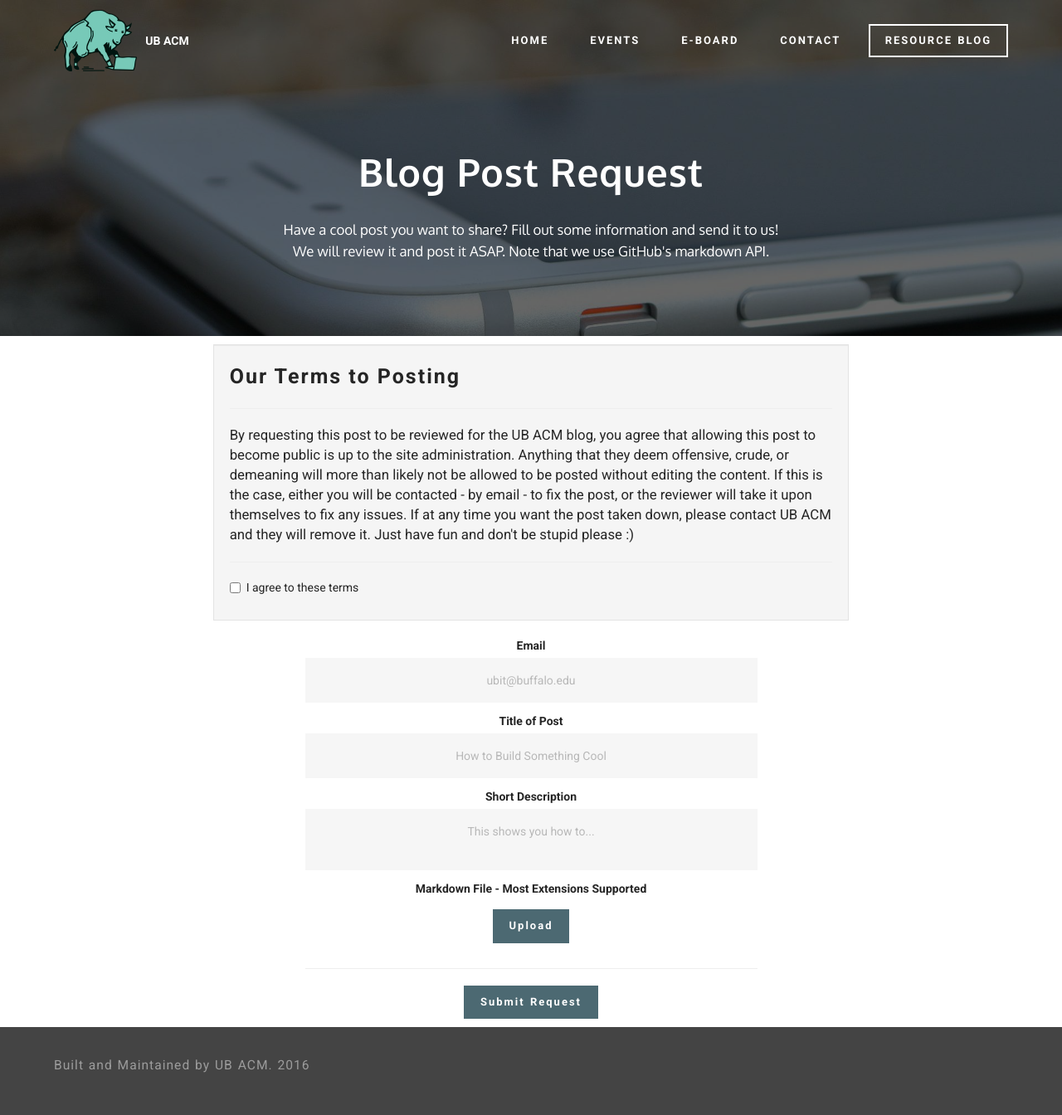
After one commit to StephenOrJames/ubacm-website-2016, a Django app: page /blog/request in a window 1280 px wide. The commit adds this page. Shown: the whole page at 83% size. Run offline with Django 3.2, Linux system fonts and the light colour scheme; some libraries are stand-ins or nearby versions.

Commit message:
Post requests added

```diff
--- a/blog/urls.py
+++ b/blog/urls.py
@@ -4,4 +4,5 @@ from blog import views
 urlpatterns = [
     url(r'^$', views.index, name="index"),
     url(r'^post/(?P<identity>[a-zA-Z0-9]{,16})$', views.view_post, name="post"),
+    url(r'^request$', views.request_post, name="request"),
 ]
--- a/blog/views.py
+++ b/blog/views.py
@@ -1,4 +1,5 @@
 from django.contrib import messages
+from django.contrib.auth.models import User
 from django.core.paginator import Paginator, PageNotAnInteger, EmptyPage
 from django.http import HttpResponse
 from django.shortcuts import render, redirect
@@ -6,7 +7,11 @@ from django.template import Template, Context
 from django.template.response import TemplateResponse
 from itertools import chain
 
-from blog.models import Post
+from contacts.models import Profile
+from lib import check_lengths, random_generator
+
+from blog.models import Post, PostRequest
+from lib.ubitscrap import get_name
 
 
 def index(request):
@@ -42,3 +47,41 @@ def view_post(request, identity):
         # return render(request, 'blogpost.html', {'post': post})
     messages.error(request, "The identity was either missing or not found.")
     return redirect('blog:index')
+
+
+def request_post(request):
+    if request.method == 'POST':
+        file = request.FILES['file']
+        title = request.POST.get('title', "")
+        description = request.POST.get('description', "")
+        email = request.POST.get('email', "")
+        if not file or not check_lengths(title, description, email):
+            messages.error(request, "Something does not look right; either too short or empty.")
+            return redirect('blog:request')
+        user = User.objects.filter(email=email).first()
+        if not user:
+            if not email.endswith('@buffalo.edu'):
+                messages.error(request, "Must be a UB email")
+                return redirect('blog:request')
+            if len(email) < 14:
+                messages.error(request, "Email is too short")
+            ubit = str(email).split('@')[0]
+            name_list = get_name(ubit)
+            if None in name_list:
+                messages.error(request, "That name was not found")
+                return redirect('index')
+            user = User.objects.create_user(ubit, email, random_generator(), first_name=name_list[0],
+                                            last_name=name_list[1])
+            user.save()
+            profile = Profile.objects.create(attended=0, user=user, phone_number="00")
+            profile.save()
+        # User exists here, file and fields are good.
+        fileContents = ""
+        for chunk in file.chunks():
+            fileContents += str(chunk.decode("utf-8"))
+        prequest = PostRequest.objects.create(title=title, description=description, author=user, markdown=fileContents)
+        prequest.save()
+        messages.success(request, "Your request was sent!")
+        return redirect('blog:index')
+    elif request.method == 'GET':
+        return render(request, 'request.html')
--- /dev/null
+++ b/templates/request.html
@@ -0,0 +1,137 @@
+{% extends 'layout.html' %}
+{% block content %}
+    {% load static from staticfiles %}
+    <link href="{% static 'pagedown/demo/browser/demo.css' %}" type="text/css" media="all" rel="stylesheet"/>
+    <link href="{% static 'admin/css/pagedown.css' %}" type="text/css" media="all" rel="stylesheet"/>
+    <script type="text/javascript" src="{% static 'pagedown/Markdown.Converter.js' %}"></script>
+    <script type="text/javascript" src="{% static 'pagedown-extra/pagedown/Markdown.Converter.js' %}"></script>
+    <script type="text/javascript" src="{% static 'pagedown/Markdown.Sanitizer.js' %}"></script>
+    <script type="text/javascript" src="{% static 'pagedown/Markdown.Editor.js' %}"></script>
+    <script type="text/javascript" src="{% static 'pagedown-extra/Markdown.Extra.js' %}"></script>
+    <script type="text/javascript" src="{% static 'pagedown_init.js' %}"></script>
+    <script type="text/javascript" src="{% static 'admin/js/pagedown.js' %}"></script>
+    <link type="text/css" rel="stylesheet" href="{% static 'main/mobirise/css/markdown.css' %}"/>
+    <style>code {
+        white-space: pre;
+        background-color: rgba(122, 122, 122, 0.3);
+        color: #000000;
+    }
+
+    html {
+        overflow-x: hidden;
+    }
+
+    h1, h2, h3, h4, h5, h6 {
+        letter-spacing: 2px;
+    }
+
+    p {
+        font-size: 1.2em !important;
+    }
+
+    .fileUpload {
+        position: relative;
+        overflow: hidden;
+        margin: 10px;
+    }
+
+    .fileUpload input.upload {
+        position: absolute;
+        top: 0;
+        right: 0;
+        margin: 0;
+        padding: 0;
+        font-size: 20px;
+        cursor: pointer;
+        opacity: 0;
+        filter: alpha(opacity=0);
+    }
+
+    </style>
+    {% load markdown_deux_tags %}
+    <section class="content-2 simple col-1 col-undefined mbr-parallax-background mbr-after-navbar" id="content5-77"
+             style="background-image: url({% static 'main/images/iphone-6-458151-1920-1920x1285-67.jpg' %});">
+        <div class="mbr-overlay" style="opacity: 0.6; background-color: rgb(0, 0, 0);"></div>
+        <div class="container">
+            <div class="row">
+                <div>
+                    <div class="thumbnail">
+                        <div class="caption">
+                            <h3>Blog Post Request</h3>
+                            <div><p>Have a cool post you want to share? Fill out some information and send it to us!
+                                <br/>We will review it and post it ASAP. Note that we use GitHub's markdown API.</p>
+                            </div>
+                        </div>
+                    </div>
+                </div>
+            </div>
+        </div>
+    </section>
+
+    <section class="mbr-section" style="padding: 5px;" id="header3-78">
+        <div class="mbr-section__container container mbr-section__container--first" style="padding: 15px">
+            <form method="post" enctype="multipart/form-data">
+                {% csrf_token %}
+                <div class="mbr-header mbr-header--wysiwyg row">
+                    <div class="col-sm-8 col-sm-offset-2 well">
+                        <h3 class="mbr-header__text">Our Terms to Posting</h3>
+                        <hr/>
+                        <p>By requesting this post to be reviewed for the UB ACM blog, you agree that allowing this
+                            post to become public is up to the site administration. Anything that they deem offensive,
+                            crude,
+                            or demeaning will more than likely not be allowed to be posted without editing the content.
+                            If
+                            this is the case, either you will be contacted - by email - to fix the post, or the reviewer
+                            will take it upon themselves to fix any issues. If at any time you want the post taken down,
+                            please contact UB ACM and they will remove it. Just have fun and don't be stupid please
+                            :)</p>
+                        <hr/>
+                        <div class="checkbox">
+                            <label><input type="checkbox" name="agree" required="required">I agree to these
+                                terms</label>
+                        </div>
+                    </div>
+                </div>
+                <div class="mbr-header mbr-header--wysiwyg row">
+                    <div class="col-md-6 col-md-offset-3 col-sm-8 col-sm-offset-2 text-center">
+                        <div class="form-group">
+                            <label for="email">Email</label>
+                            <input type="email" required="required" placeholder="ubit@buffalo.edu" name="email" id="email"
+                                   class="form-control text-center">
+                        </div>
+                        <div class="form-group">
+                            <label for="title">Title of Post</label>
+                            <input type="text" maxlength="70" placeholder="How to Build Something Cool" required="required" name="title" id="title"
+                                   class="form-control text-center">
+                        </div>
+                        <div class="form-group">
+                            <label for="description">Short Description</label>
+                            <textarea maxlength="128" required="required" name="description" id="description"
+                                   class="form-control text-center" placeholder="This shows you how to..." style="resize: none;"></textarea>
+                        </div>
+                        <div class="form-group">
+                            <label for="file">Markdown File - Most Extensions Supported</label><br/>
+                            <div class="fileUpload btn btn-primary">
+                                <span id="current">Upload</span>
+                                <input type="file"
+                                       accept=".markdown, .txt, .mdown, .mkdn, .md, .text, .mkd, .mdwn, .mdtxt, .mdtext"
+                                       name="file" id="file" class="upload"/>
+                            </div>
+                        </div>
+                        <hr/>
+                        <button type="submit" class="btn btn-primary">Submit Request</button>
+                    </div>
+                </div>
+            </form>
+        </div>
+    </section>
+    <script>
+        document.getElementById('file').onchange = function () {
+            var f = this.value;
+            f = f.replace(/.*[\/\\]/, '');
+            document.getElementById('current').innerText = "Upload: " + f;
+        };
+    </script>
+
+    <script src="https://ajax.googleapis.com/ajax/libs/jquery/2.2.0/jquery.min.js"></script>
+{% endblock %}
```
Also changed, not shown: blog/admin.py (+17 -1 lines), blog/models.py (+27 -1 lines), lib/__init__.py (+7 -0 lines), templates/blog.html (+13 -1 lines), blog/migrations/0013_postrequest.py (added).
